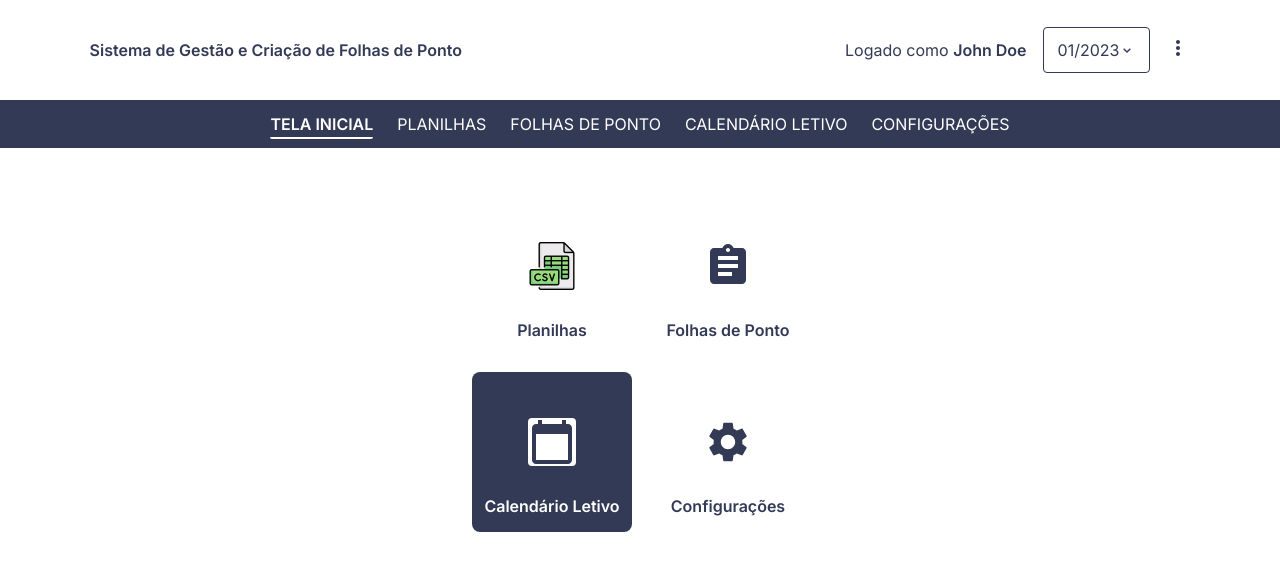
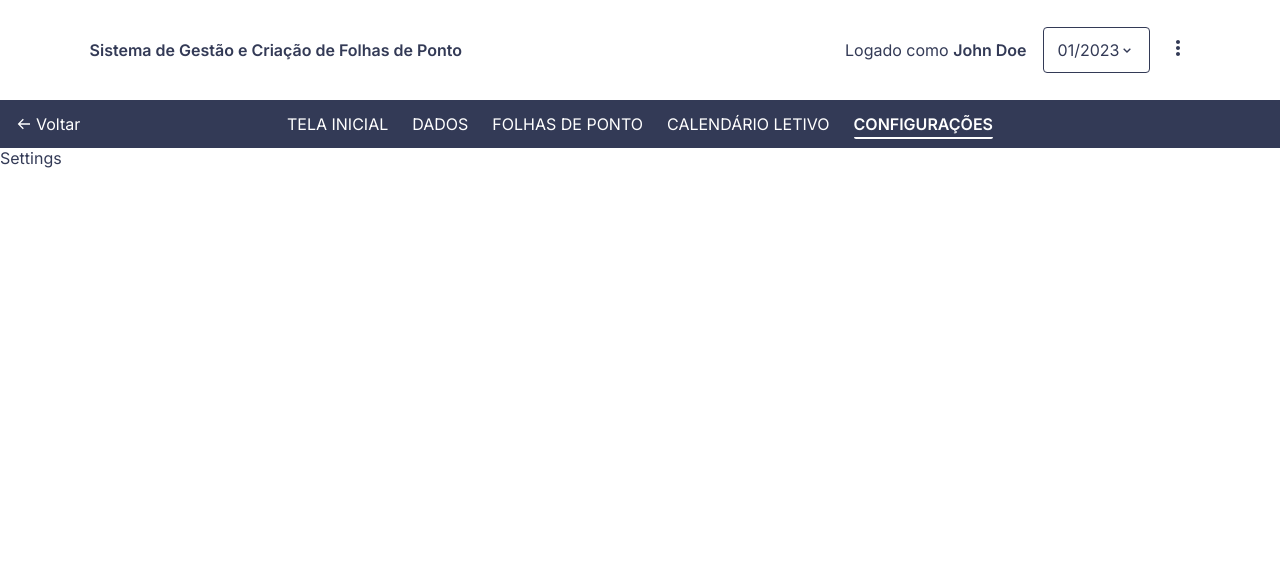
Before and after one commit to devalmagno/sacfp-web, a React (Vite) app: page /settings in a window 1280 px wide. Shown: the top 570 px of the page. Built offline with nearby package versions, Linux system fonts and the light colour scheme.

Commit message:
Navigation

```diff
--- a/src/App.scss
+++ b/src/App.scss
@@ -12,6 +12,10 @@ $primary-color: #333A56;
 
         display: flex;
         justify-content: center;
+    }
+
+    a {
+        text-decoration: none;
     }
 }
 
--- a/src/App.tsx
+++ b/src/App.tsx
@@ -1,13 +1,44 @@
-import { Section, Header, ColumnBox } from './components/';
+import { createBrowserRouter, RouterProvider } from 'react-router-dom';
+
+import {
+    Calendar,
+    Home,
+    PointSheets,
+    Settings,
+    SpreadSheets
+} from './pages';
+
 import './App.scss'
+
+const router = createBrowserRouter([
+  {
+    path: "/",
+    element: <Home />,
+    children: [
+      {
+        path: '/spreadsheets',
+        element: <SpreadSheets />,
+      },
+      {
+        path: '/pointsheets',
+        element: <PointSheets />,
+      },
+      {
+        path: '/calendar',
+        element: <Calendar />,
+      },
+      {
+        path: '/settings',
+        element: <Settings />,
+      }
+    ]
+  }
+]);
 
 function App() {
   return (
     <div className="App">
-      <Header />
-      <Section>
-        <ColumnBox />
-      </Section>
+      <RouterProvider router={router} />
     </div>
   )
 }
--- a/src/components/ColumnBox.tsx
+++ b/src/components/ColumnBox.tsx
@@ -1,37 +1,24 @@
 import { BoxButton } from '../ui';
+
+import { routes as boxRoutes } from '../services/routes';
 
 import '../styles/ColumnBox.scss';
 
 function ColumnBox() {
-  const boxRoutes = [
-    {
-      title: 'Planilhas',
-      icon: 'spreadsheets.png',
-    },
-    {
-      title: 'Folhas de Ponto',
-      icon: 'pointsheets.svg',
-    },
-    {
-      title: 'Calendário Letivo',
-      icon: 'calendar.svg',
-    },
-    {
-      title: 'Configurações',
-      icon: 'settings.svg',
-    },
-  ];
   const boxRoutesElements = boxRoutes.map((box) => {
+    if (!box.boxButton) return;
     const randomNumber = Math.floor(Math.random() * 10);
     const background = randomNumber % 2 == 0 ? '#333A56' : '#fff';
     const color = randomNumber % 2 != 0 ? '#333A56' : '#fff';
+    const title = `${box.title[0].toUpperCase()}${box.title.substring(1)}`;
 
     return (
       <BoxButton
-        title={box.title}
+        title={title}
         icon={box.icon}
         background={background}
         color={color}
+        path={box.path}
       />
     );
   });
--- a/src/components/Header.tsx
+++ b/src/components/Header.tsx
@@ -1,28 +1,45 @@
 import { useState } from 'react';
+import { Link, useNavigate } from 'react-router-dom';
 import { BiDotsVerticalRounded, BiEdit, BiLogOut, BiX, BiArrowBack } from "react-icons/bi";
 
 import { Select } from '../ui/index';
 
+import { routes as navBar } from '../services/routes';
+
 import '../styles/Header.scss';
 
-function Header() {
+type HeaderProps = {
+  pageTitle: string;
+  setPageTitle: (string: string) => void;
+}
+
+function Header({ pageTitle, setPageTitle }: HeaderProps) {
   const [isMenuOpen, setIsMenuOpen] = useState(false);
-  const [pageTitle, setPageTitle] = useState('Tela Inicial');
 
-  const navBar = ['Tela Inicial', 'Planilhas', 'Folhas de Ponto', 'Calendário Letivo', 'Configurações'];
-  const navBarElements = navBar.map(title => (
-    <li
-      key={title}
-      onClick={() => handlePageNavigation(title)}
-      className={pageTitle == title ? 'selected' : ''}
-    >
-      {pageTitle == title ?
-        <strong>{title.toUpperCase()}</strong> :
-        <span>{title.toUpperCase()}</span>
-      }
-      <div className='highlight'></div>
-    </li>
-  ));
+  const navigation = useNavigate();
+
+  const navBarElements = navBar.map(route => {
+    if (!route.navbar) return;
+
+    return (
+      <li
+        key={route.path}
+        onClick={() => handlePageNavigation(route.title)}
+        className={pageTitle == route.title ? 'selected' : ''}
+      >
+        {pageTitle == route.title ?
+          <strong>{route.title.toUpperCase()}</strong> :
+          <Link to={route.path}>
+            <span>
+              {route.title.toUpperCase()}
+            </span>
+          </Link>
+        }
+        <div className='highlight'></div>
+      </li>
+
+    );
+  })
 
   const bottomMenuOptions = [
     {
@@ -53,6 +70,10 @@ function Header() {
     setPageTitle(pageTitle);
   }
 
+  function goBackNavigation() {
+    navigation(-1);
+  }
+
   return (
     <div className="container_header">
       <div className="header__info">
@@ -66,8 +87,8 @@ function Header() {
         </div>
       </div>
       <nav className="header__nav">
-        {pageTitle != 'Tela Inicial' && (
-          <div className="header__go_back">
+        {pageTitle != 'tela inicial' && (
+          <div className="header__go_back" onClick={goBackNavigation}>
             <BiArrowBack fill="#fff" className='go_back__icon' />
             <span>Voltar</span>
           </div>
--- a/src/pages/Calendar.tsx
+++ b/src/pages/Calendar.tsx
@@ -0,0 +1,9 @@
+import React from 'react'
+
+function Calendar() {
+  return (
+    <div>Calendar</div>
+  )
+}
+
+export default Calendar
--- a/src/pages/Home.tsx
+++ b/src/pages/Home.tsx
@@ -0,0 +1,37 @@
+import { useState, useEffect } from 'react';
+import { Outlet, useLocation } from 'react-router-dom';
+
+import { ColumnBox, Header, Section } from '../components';
+
+import { routes } from '../services/routes';
+
+function Home() {
+  const [pageTitle, setPageTitle] = useState('tela inicial');
+
+  const router = useLocation();
+  const isHome = router.pathname == '/';
+
+  useEffect(() => {
+    const { title } = routes.filter(route => `/${route.path}` == router.pathname)[0];
+    setPageTitle(title);
+  }, [router.pathname])
+
+  return (
+    <>
+      <Header
+        pageTitle={pageTitle}
+        setPageTitle={setPageTitle}
+      />
+      {
+        isHome ?
+          <Section>
+            <ColumnBox />
+          </Section> :
+          <Outlet />
+      }
+
+    </>
+  );
+}
+
+export default Home
--- a/src/pages/PointSheets.tsx
+++ b/src/pages/PointSheets.tsx
@@ -0,0 +1,9 @@
+import React from 'react'
+
+function PointSheets() {
+  return (
+    <div>PointSheets</div>
+  )
+}
+
+export default PointSheets
--- a/src/pages/Settings.tsx
+++ b/src/pages/Settings.tsx
@@ -0,0 +1,9 @@
+import React from 'react'
+
+function Settings() {
+  return (
+    <div>Settings</div>
+  )
+}
+
+export default Settings
--- a/src/pages/SpreadSheets.tsx
+++ b/src/pages/SpreadSheets.tsx
@@ -0,0 +1,9 @@
+import React from 'react'
+
+function SpreadSheets() {
+  return (
+    <div>SpreadSheets</div>
+  )
+}
+
+export default SpreadSheets
--- /dev/null
+++ b/src/pages/index.ts
@@ -0,0 +1,13 @@
+import Home from './Home';
+import SpreadSheets from './SpreadSheets';
+import PointSheets from './PointSheets';
+import Calendar from './Calendar';
+import Settings from './Settings';
+
+export {
+    Home,
+    Calendar,
+    PointSheets,
+    Settings,
+    SpreadSheets
+};
--- /dev/null
+++ b/src/services/routes.ts
@@ -0,0 +1,33 @@
+class Routes {
+    constructor(
+        title: string,
+        path: string,
+        icon: string,
+        boxButton: boolean,
+        navbar: boolean
+    ) {
+        this.title = title;
+        this.path = path;
+        this.icon = icon;
+        this.boxButton = boxButton;
+        this.navbar = navbar;
+    }
+
+    title: string;
+    path: string;
+    icon: string;
+    boxButton: boolean;
+    navbar: boolean;
+}
+
+const routes: Routes[] = [
+    new Routes('tela inicial', '', '', false, true),
+    new Routes('dados', 'spreadsheets', 'spreadsheets.png', true, true),
+    new Routes('folhas de ponto', 'pointsheets', 'pointsheets.svg', true, true),
+    new Routes('calendário letivo', 'calendar', 'calendar.svg', true, true),
+    new Routes('Configurações', 'settings', 'settings.svg', true, true),
+];
+
+export {
+    routes
+};
--- a/src/ui/BoxButton.tsx
+++ b/src/ui/BoxButton.tsx
@@ -1,4 +1,6 @@
+import { Link } from 'react-router-dom';
 import { BiNoEntry } from 'react-icons/bi';
+
 import '../styles/BoxButton.scss';
 
 type BoxButtonProps = {
@@ -6,12 +8,14 @@ type BoxButtonProps = {
   icon: string;
   background: string;
   color: string;
+  path: string;
 }
 
 function BoxButton(props: BoxButtonProps) {
   const iconType = props.icon.substring(props.icon.length - 3) == 'svg';
 
   return (
+    <Link to={props.path}>
       <div
         className="container__box"
         style={{ background: props.background }}
@@ -24,6 +28,7 @@ function BoxButton(props: BoxButtonProps) {
         />
         <strong style={{ color: props.color }}>{props.title}</strong>
       </div>
+    </Link>
   )
 }
 
```
Lines whose indentation alone changed are shown as unchanged.
